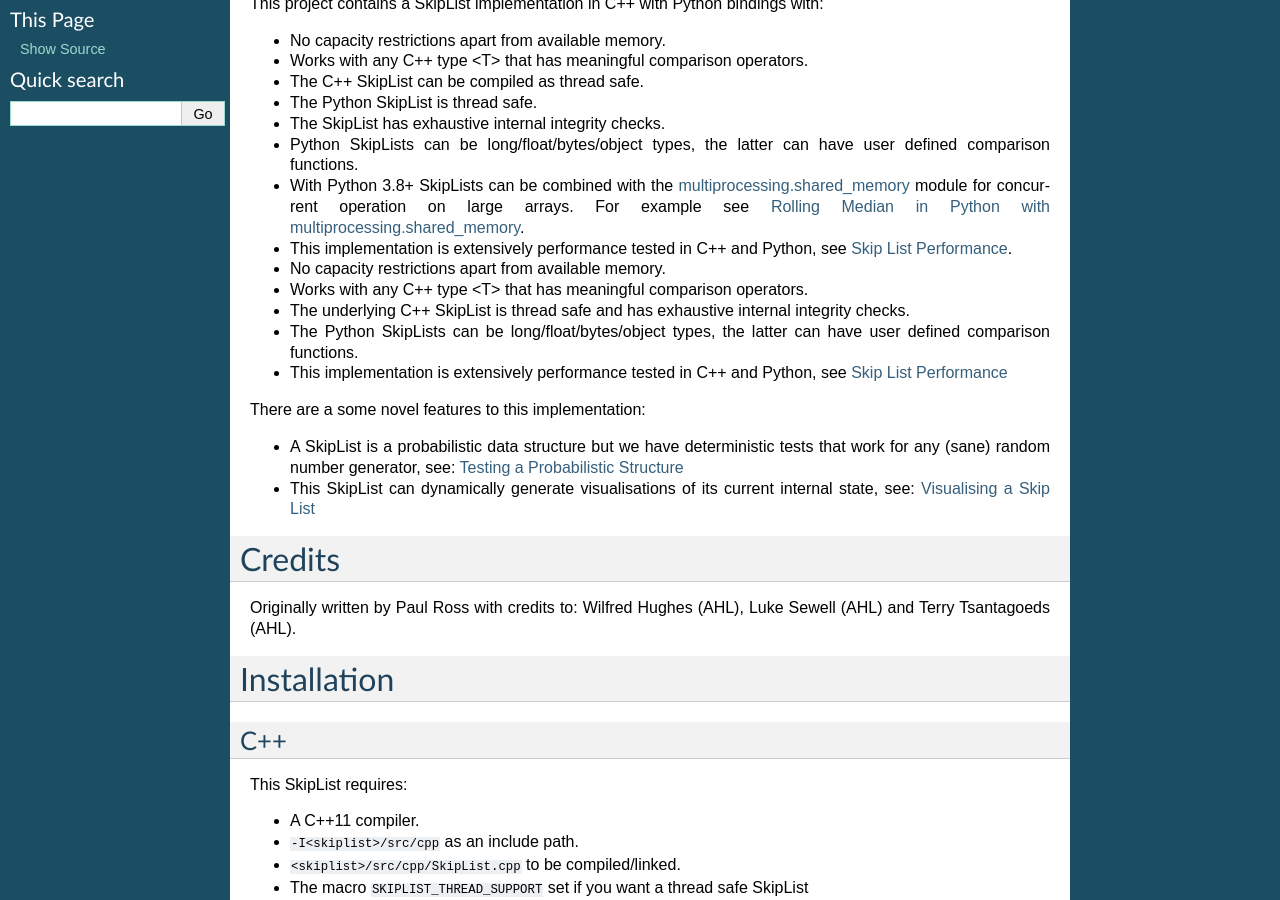
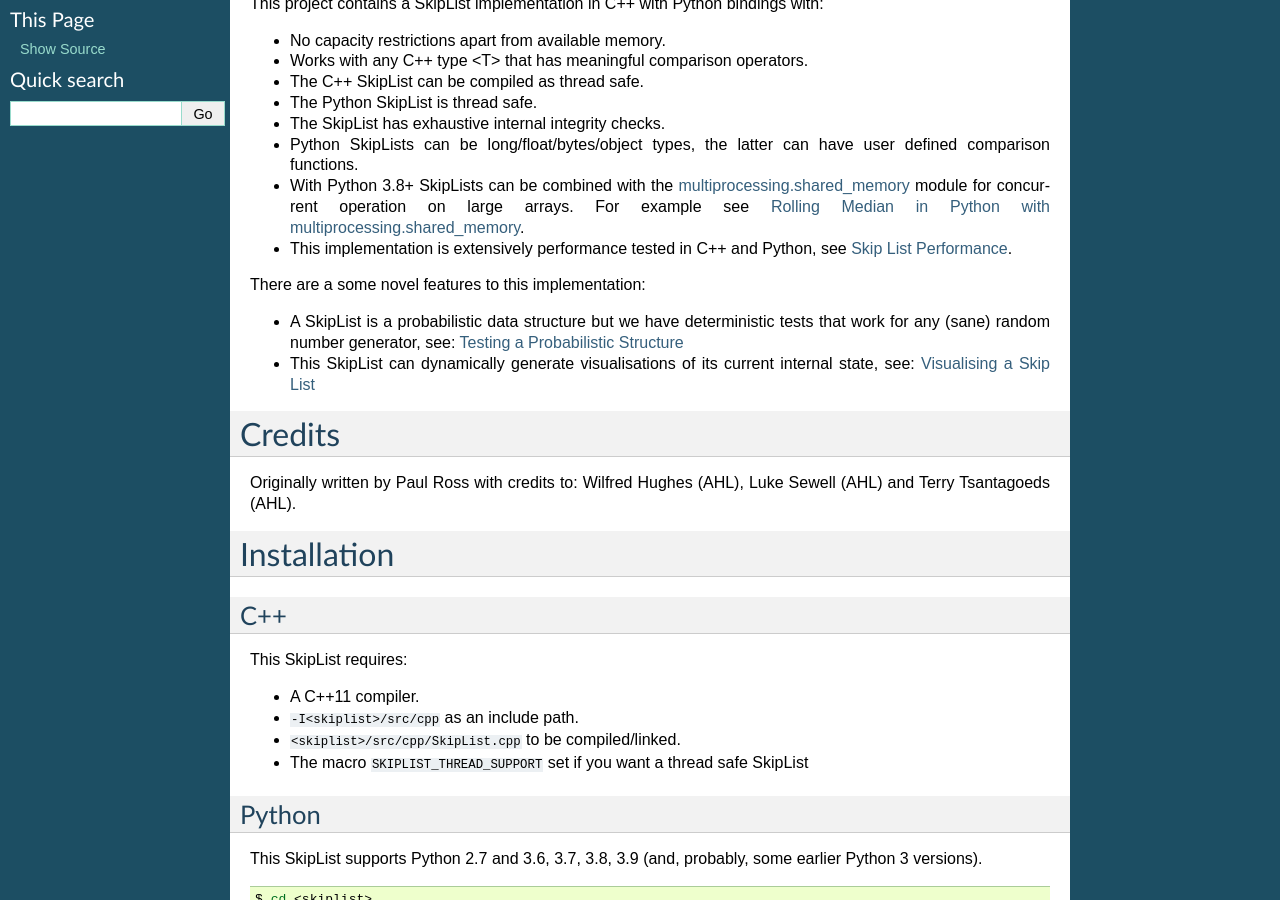
Before and after one commit to paulross/skiplist, a Sphinx documentation site: the page built from docs/source/introduction.rst, in a window 1280 px wide and 900 px high, scrolled down 375 px. Built offline with Sphinx 7.4.7, drawn with Linux system fonts in a browser that asks for light colours.

Commit message:
Remove duplicate documentation.

```diff
--- a/docs/source/introduction.rst
+++ b/docs/source/introduction.rst
@@ -35,13 +35,6 @@ This project contains a SkipList implementation in C++ with Python bindings with
 * With Python 3.8+ SkipLists can be combined with the `multiprocessing.shared_memory <https://docs.python.org/3/library/multiprocessing.shared_memory.html#module-multiprocessing.shared_memory>`_ module for concurrent operation on large arrays.
   For example see :ref:`rolling-median-mp-shared-memory-label`.
 * This implementation is extensively performance tested in C++ and Python, see :ref:`performance-label`.
-
-
-* No capacity restrictions apart from available memory.
-* Works with any C++ type <T> that has meaningful comparison operators.
-* The underlying C++ SkipList is thread safe and has exhaustive internal integrity checks.
-* The Python SkipLists can be long/float/bytes/object types, the latter can have user defined comparison functions.
-* This implementation is extensively performance tested in C++ and Python, see :ref:`performance-label`
 
 There are a some novel features to this implementation:
 
```
